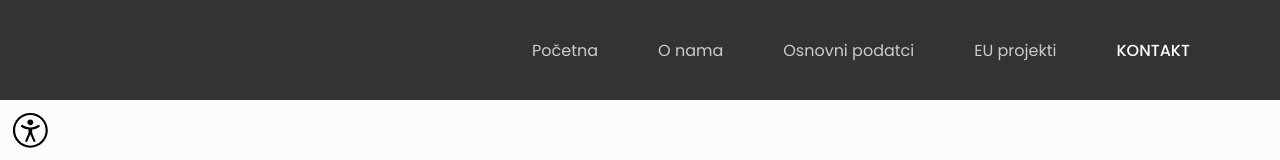
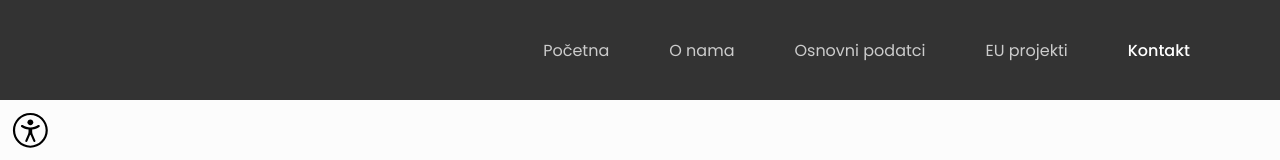
Before and after one commit to iivkov/kabel-optika, a React (Create React App) app: page /kontakt in a window 1280 px wide. Shown: the top 160 px of the page. Built offline with nearby package versions, Linux system fonts and the light colour scheme.

Commit message:
kraj dana

```diff
--- a/src/App.css
+++ b/src/App.css
@@ -63,7 +63,7 @@ body {
   color: white;
   font-weight: 500;
   position: relative;
-  text-transform: uppercase;
+  /* text-transform: uppercase; */
 }
 
 @media (max-width: 768px) {
```
